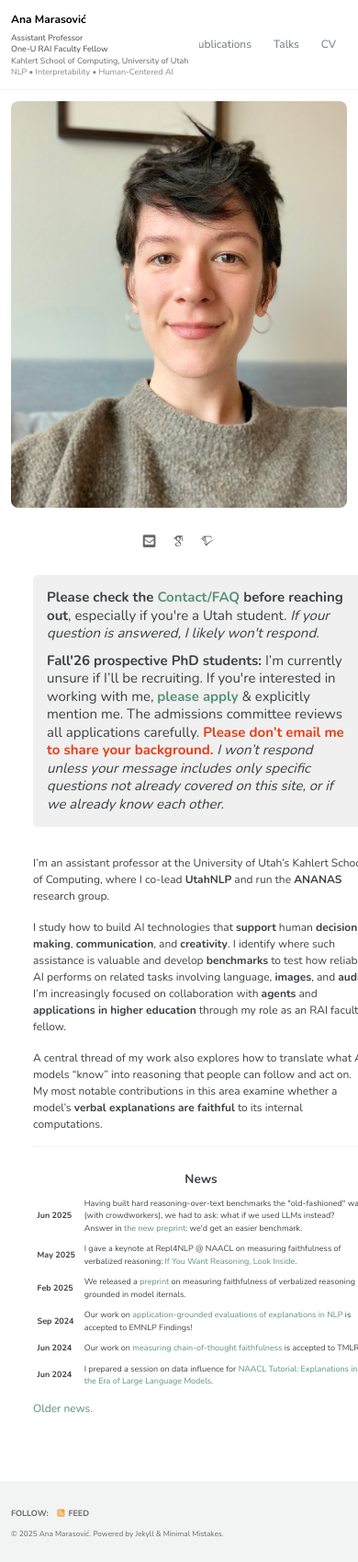
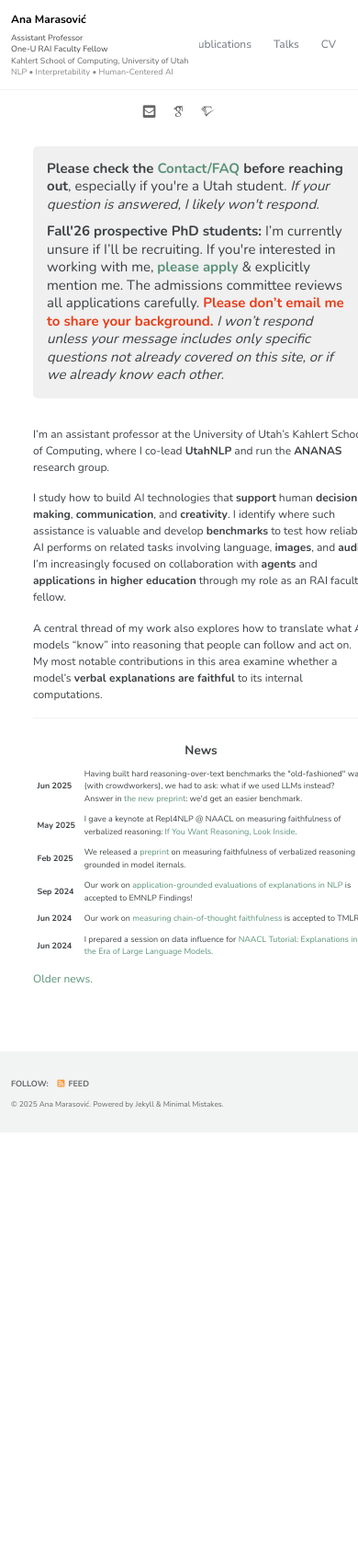
Before and after one commit to amarasovic/amarasovic.github.io, a Jekyll site: the page built from index.md, in a window 390 px wide. Shown: the whole page at 92% size. Built offline with Jekyll 4.4.1, drawn with Linux system fonts in a browser that asks for light colours; cached includes are drawn as plain includes; some web fonts are replaced; a script that is not in the unit is left out; after the commit the page ends 1231 px from its top, so only the background shows below that.

Commit message:
Hide avatar on very narrow screens to save space
- Hide sidebar image on screens < 600px width
- Show avatar with progressive sizing on larger screens
- Improves mobile experience by prioritizing content over decoration

🤖 Generated with [Claude Code](https://claude.ai/code)

Co-Authored-By: Claude <noreply@anthropic.com>

```diff
--- a/assets/css/main.scss
+++ b/assets/css/main.scss
@@ -74,12 +74,13 @@ a {
 
 .sidebar img {
   border-radius: 8px !important;
-  max-width: 100% !important;
-  width: auto !important;
-  height: auto !important;
+  display: none !important;
 
   @include breakpoint($small) {
+    display: block !important;
     max-width: 150px !important;
+    width: auto !important;
+    height: auto !important;
   }
 
   @include breakpoint($medium) {
```
